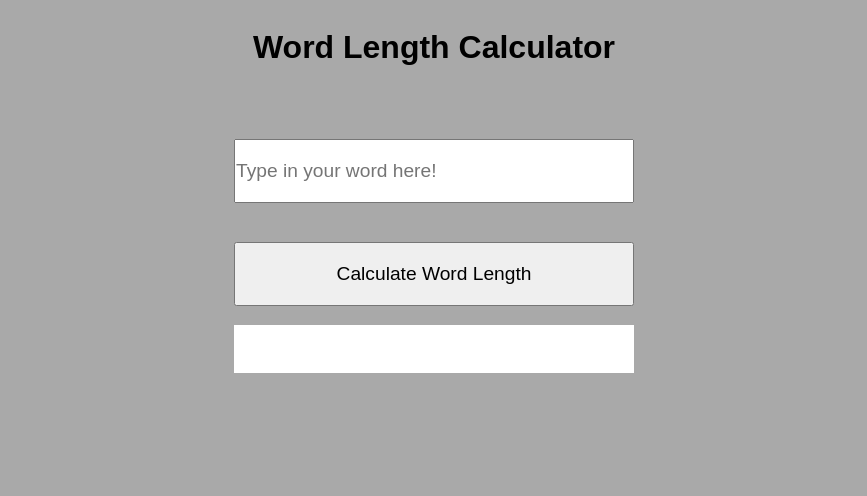
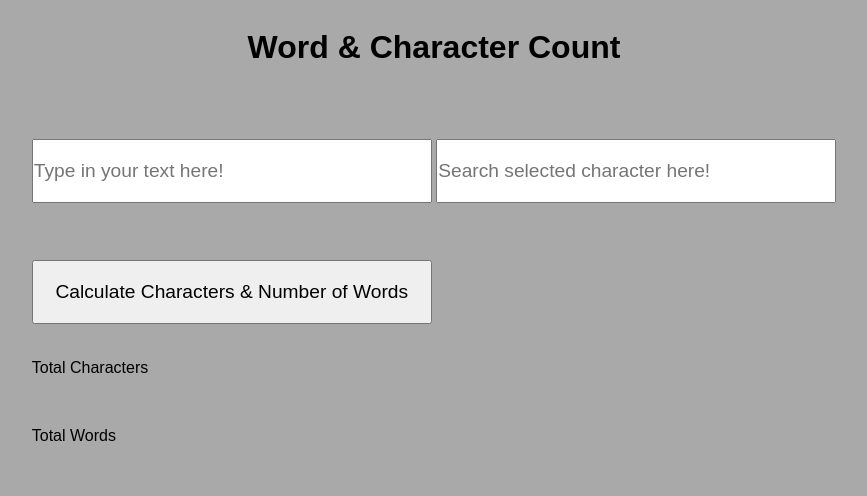
Before and after one commit to Pirci/word-count, a plain HTML site: page index.html in a window 1280 px wide. Shown: the whole page, without its empty margins (206-1073 px from the left). Drawn offline with Linux system fonts and the light colour scheme.

Commit message:
Page index upgrade

```diff
--- a/index.html
+++ b/index.html
@@ -4,21 +4,42 @@
 		<meta charset="UTF-8" />
 		<meta http-equiv="X-UA-Compatible" content="IE=edge" />
 		<meta name="viewport" content="width=device-width, initial-scale=1.0" />
-		<title>Word Count</title>
+		<title>Word & Character Count</title>
 		<link rel="stylesheet" href="style.css" />
 	</head>
 	<body>
-		<h1>Word Length Calculator</h1>
+		<h1>Word & Character Count</h1>
 		<div class="container">
-			<input
-				type="text"
-				name="wordlenght"
-				id="word"
-				placeholder="Type in your word here!"
-			/>
+			<div class="input-area">
+				<input
+					class="first-input"
+					type="text"
+					name="wordlenght"
+					id="character"
+					row="10"
+					placeholder="Type in your text here!"
+				/>
+				<input
+					type="text"
+					name="wordlenght"
+					id="word"
+					placeholder="Search selected character here!"
+				/>
+			</div>
 			<br />
-			<button id="btn">Calculate Word Length</button>
-			<div id="output"></div>
+			<button id="btn">Calculate Characters & Number of Words</button>
+
+			<div class="output-area">
+				<div class="characters">
+					<p id="first">Total Characters</p>
+					<div id="outputCharacters"></div>
+				</div>
+				<br />
+				<div class="words">
+					<p id="last">Total Words</p>
+					<div id="outputWords"></div>
+				</div>
+			</div>
 		</div>
 		<script src="./script.js"></script>
 	</body>
```
